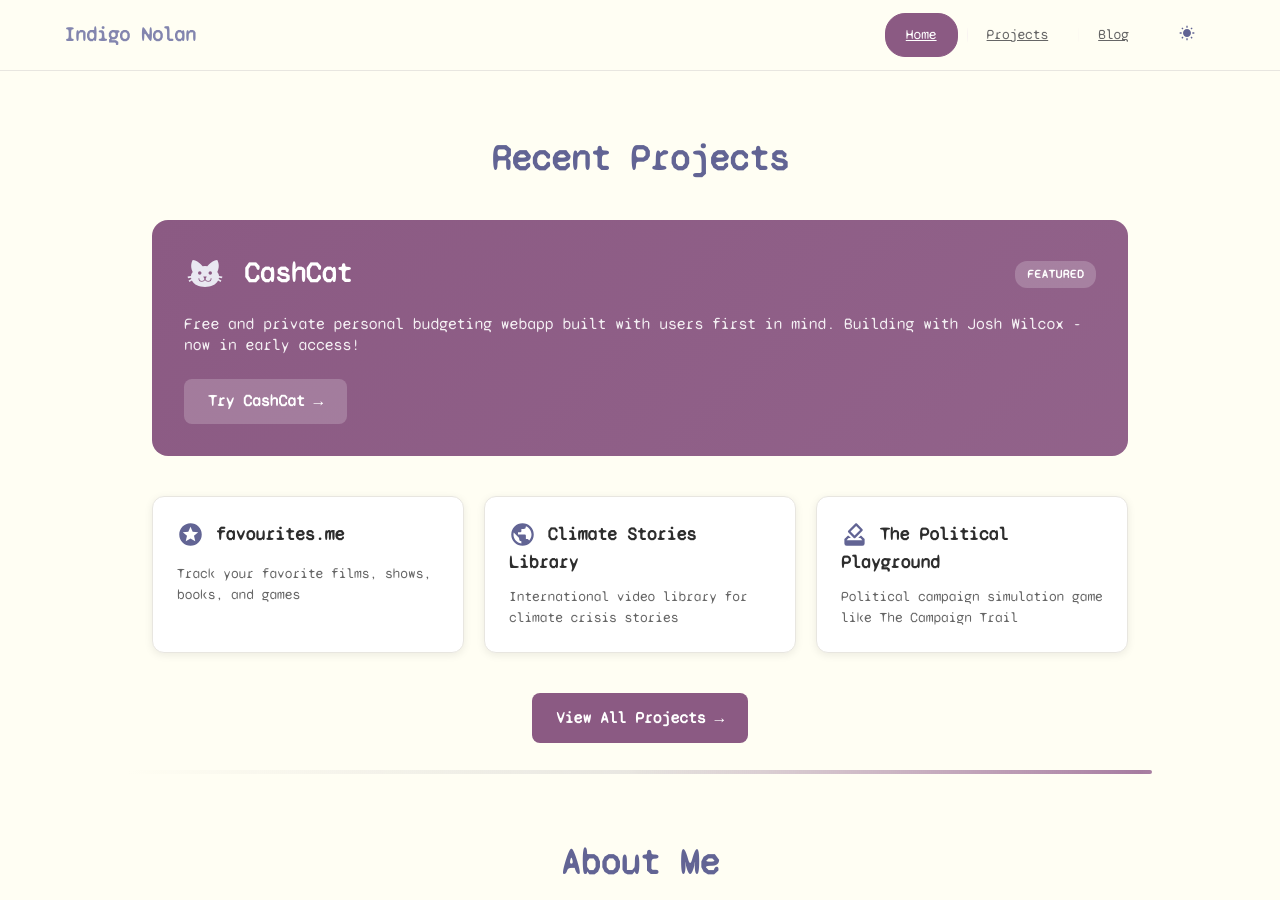
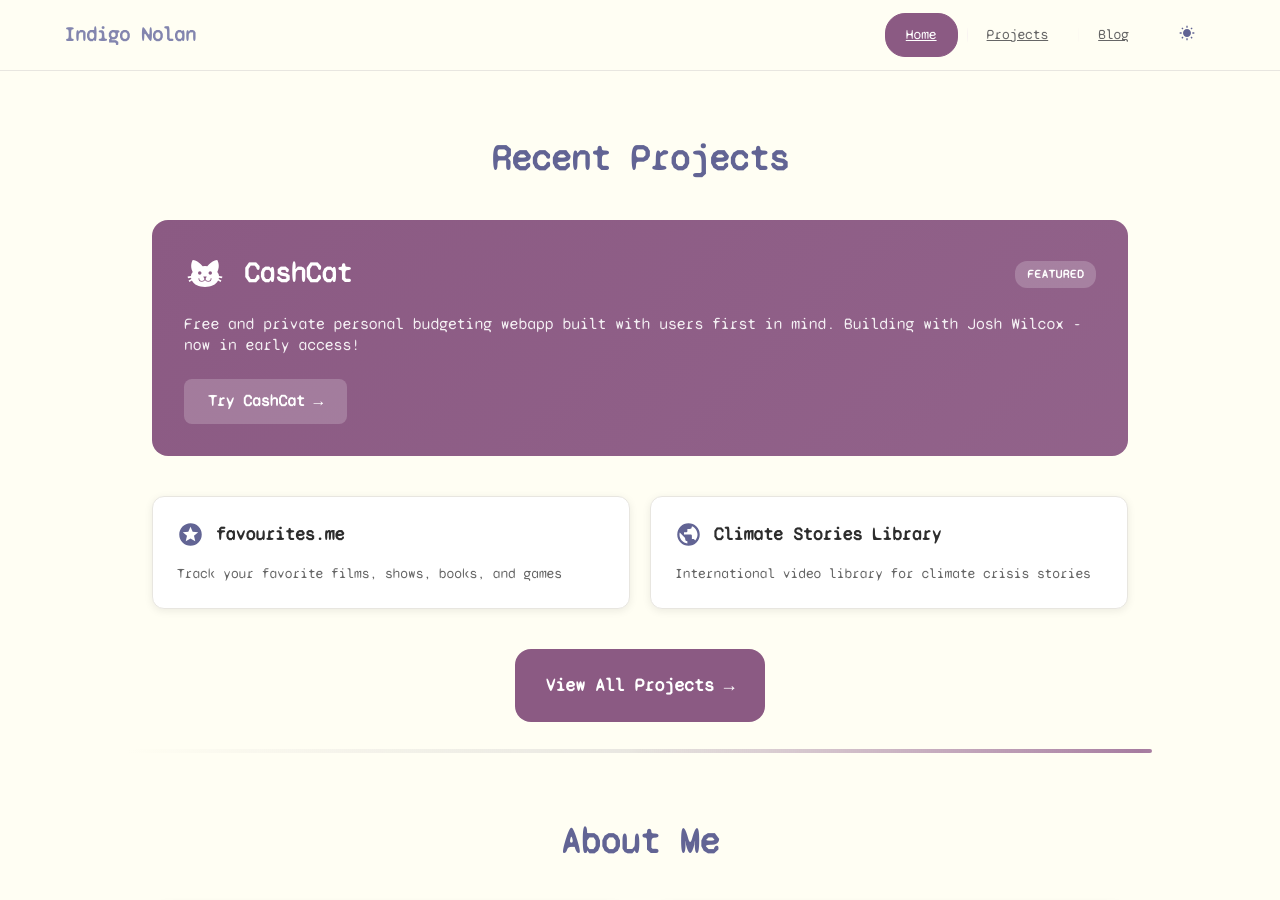
Before and after one commit to Lem0naise/website, a Jekyll site: the page index.html, which Jekyll copies as it is, in a window 1280 px wide and 900 px high, scrolled down 814 px. Built offline with Jekyll 4.4.1, drawn with Linux system fonts in a browser that asks for light colours.

Commit message:
Refactor styles for buttons and icons to enhance appearance and usability

```diff
--- a/index.html
+++ b/index.html
@@ -179,15 +179,7 @@
 								<p itemprop="description">International video library for climate crisis stories</p>
 							</article>
 						</a>
-						<a href="https://politicalplayground.sherpa.software" target="_blank" rel="noopener" class="project-item-link" itemscope itemtype="https://schema.org/VideoGame">
-							<article class="project-item">
-								<h4 itemprop="name">
-									<svg class='project-icon' xmlns="http://www.w3.org/2000/svg" viewBox="0 0 24 24"><path d="M18,13H17.32L15.32,15H17.23L19,17H5L6.78,15H8.83L6.83,13H6L3,16V20A2,2 0 0,0 5,22H19A2,2 0 0,0 21,20V16L18,13M17,7.95L12.05,12.9L8.5,9.36L13.46,4.41L17,7.95M12.76,2.29L6.39,8.66C6,9.05 6,9.68 6.39,10.07L11.34,15C11.73,15.41 12.36,15.41 12.75,15L19.11,8.66C19.5,8.27 19.5,7.64 19.11,7.25L14.16,2.3C13.78,1.9 13.15,1.9 12.76,2.29Z" /></svg>
-									The Political Playground
-								</h4>
-								<p itemprop="description">Political campaign simulation game like The Campaign Trail</p>
-							</article>
-						</a>
+
 					</div>
 
 					<div class="view-all">
--- a/stylesheet.css
+++ b/stylesheet.css
@@ -727,9 +727,9 @@
 	background: var(--accent);
 	color: white;
 	border: none;
-	padding: 12px 24px;
-	border-radius: 8px;
-	font-size: 16px;
+	padding: 22px 30px;
+	border-radius: 16px;
+	font-size: 18px;
 	font-weight: 600;
 	cursor: pointer;
 	transition: all 0.4s cubic-bezier(0.4, 0, 0.2, 1);
@@ -1165,7 +1165,7 @@
 	animation: rainbowsvg 15s ease-in-out infinite;
 }
 .icon-invert {
-	fill: var(--accent-soft);
+	fill: white;
 }
 
 /* On mobile, slightly reduce icon size for better fit */
```
